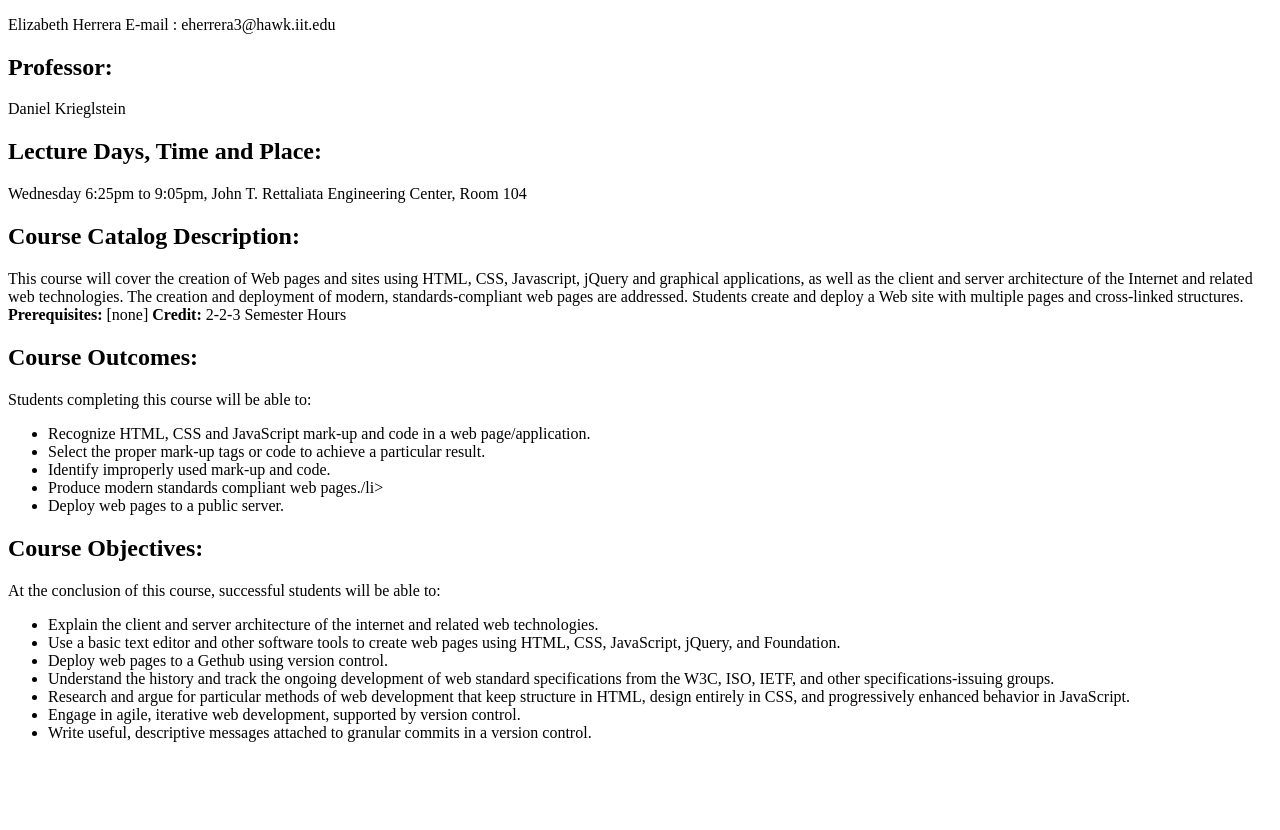
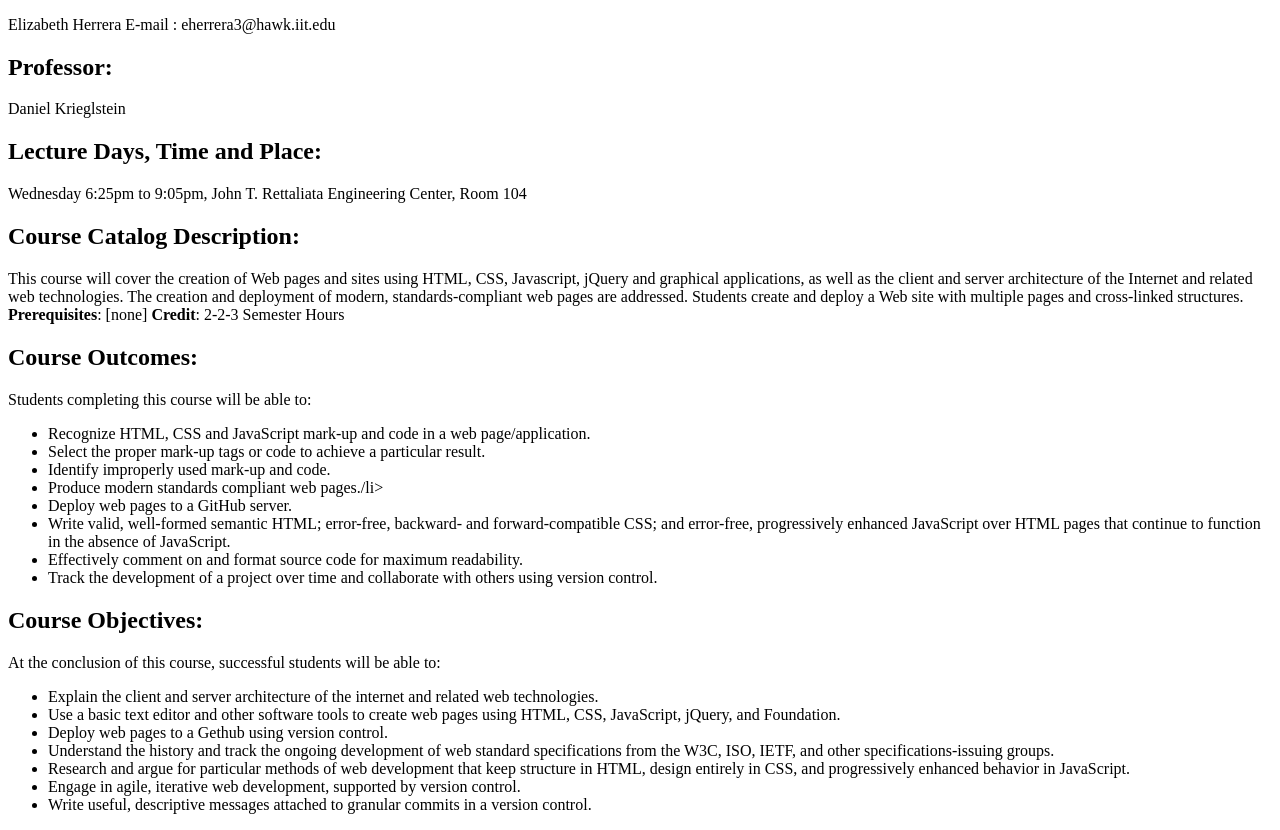
Before and after one commit to tinkzgee/ITMD361-lab2, a plain HTML site: page index.html in a window 1280 px wide. Shown: the part 105-935 px from the top of the page. Before the commit the page ends 863 px from the top, so only its background shows below. Drawn offline with Linux system fonts and the light colour scheme.

Commit message:
updated course outcomes

```diff
--- a/index.html
+++ b/index.html
@@ -16,15 +16,18 @@
     <p>This course will cover the creation of Web pages and sites using HTML, CSS, Javascript, jQuery and graphical applications, as
       well as the client and server architecture of the Internet and related web technologies. The creation and deployment of
       modern, standards-compliant web pages are addressed. Students create and deploy a Web site with multiple pages and cross-linked
-      structures. <strong>Prerequisites:</strong> [none] <strong>Credit:</strong> 2-2-3 Semester Hours</p>
+      structures. <strong>Prerequisites</strong>: [none] <strong>Credit</strong>: 2-2-3 Semester Hours</p>
     <h2>Course Outcomes:</h2>
     <p>Students completing this course will be able to:</p>
     <ul>
-       <li>Recognize HTML, CSS and JavaScript mark-up and code in a web page/application.</li>
-       <li>Select the proper mark-up tags or code to achieve a particular result.</li>
-       <li>Identify improperly used mark-up and code.</li>
-       <li>Produce modern standards compliant web pages./li>
-       <li>Deploy web pages to a public server.</li>
+	<li>Recognize HTML, CSS and JavaScript mark-up and code in a web page/application.</li>
+	<li>Select the proper mark-up tags or code to achieve a particular result.</li>
+	<li>Identify improperly used mark-up and code.</li>
+	<li>Produce modern standards compliant web pages./li>
+	<li>Deploy web pages to a GitHub server.</li>
+	<li>Write valid, well-formed semantic HTML; error-free, backward- and forward-compatible CSS; and error-free, progressively enhanced JavaScript over HTML pages that continue to function in the absence of JavaScript.</li>
+	<li>Effectively comment on and format source code for maximum readability.</li>
+	<li>Track the development of a project over time and collaborate with others using version control.</li>
     </ul>
     <h2>Course Objectives:</h2>
     <p>At the conclusion of this course, successful students will be able to:</p>
```
